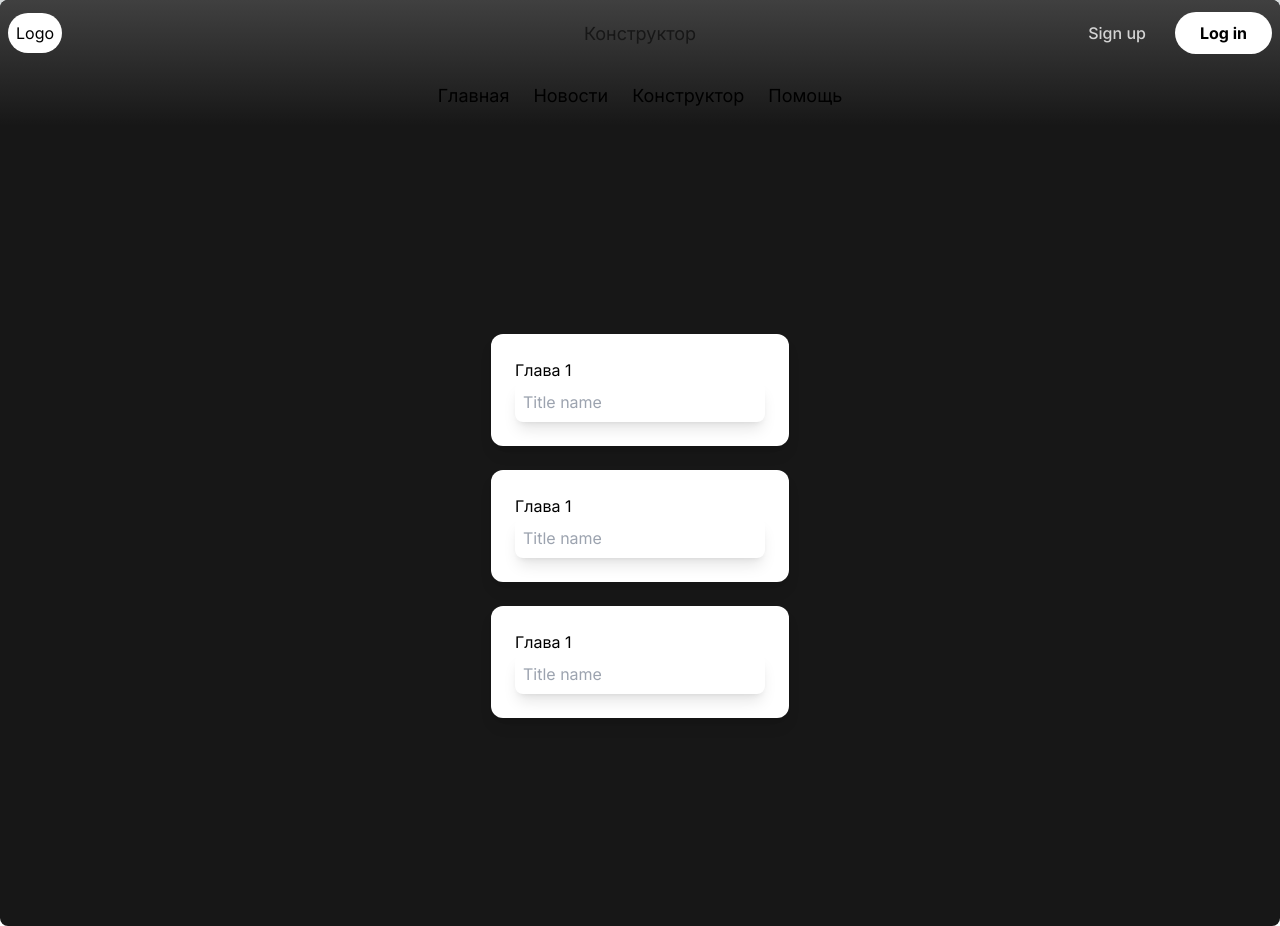
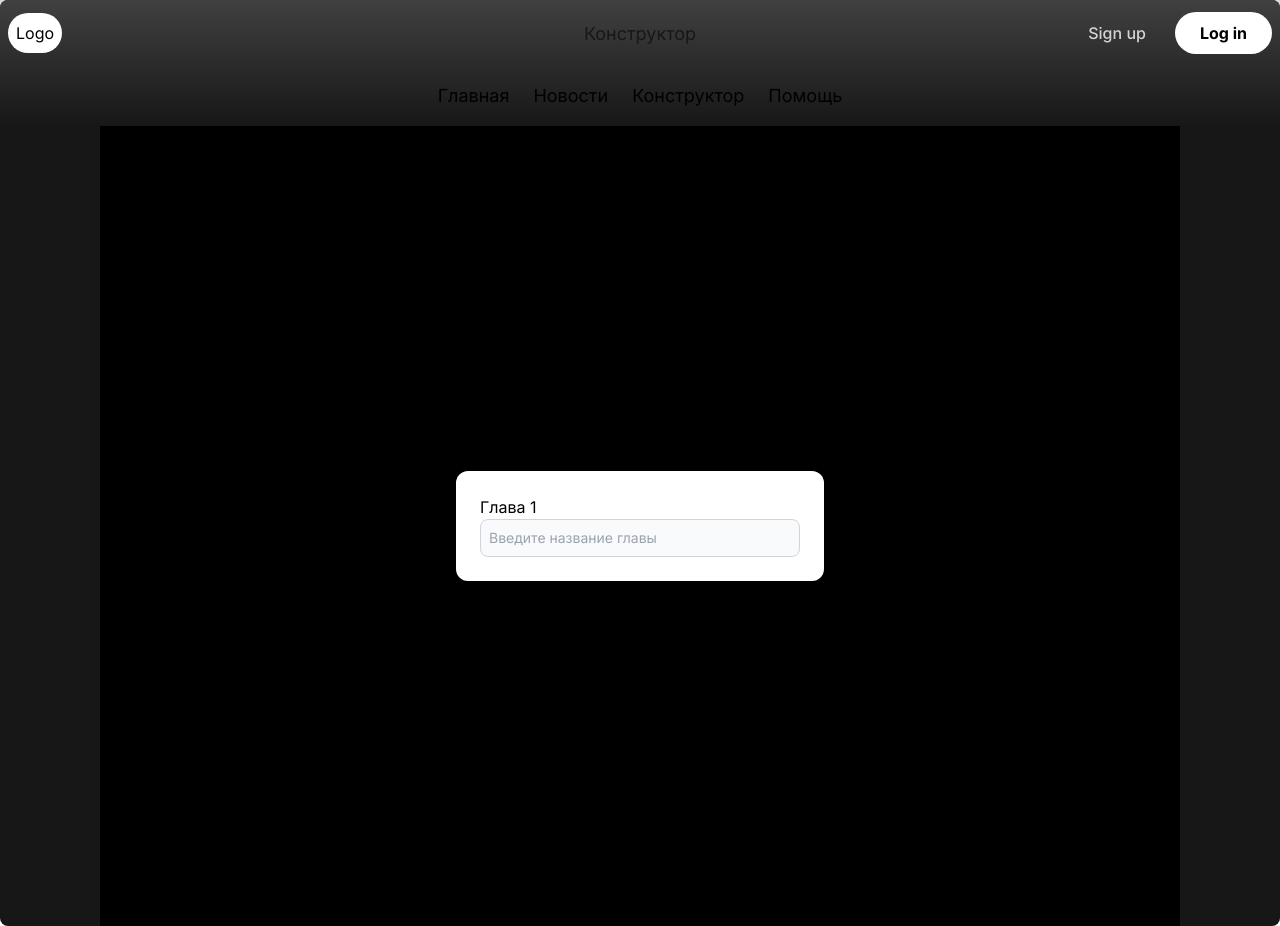
Before and after one commit to oleg-murmur/wordRedactor_v1, a Next.js app in the folder frontend/: page /builder in a window 1280 px wide. Built offline with nearby package versions, Linux system fonts and the light colour scheme.

Commit message:
add custom input and refactoring

```diff
--- a/frontend/src/app/builder/components/ConstructorModule.tsx
+++ b/frontend/src/app/builder/components/ConstructorModule.tsx
@@ -1,16 +1,17 @@
+import TitleInput from '@/components/TitleInput';
 import React from 'react'
 
 export interface ConstructorProps {
     title: string;
-
 }
 
 const ConstructorModule = ({title}:ConstructorProps) => {
+
     return (
-        <div className="xl:w-100 p-6 m-3 max-w-sm mx-auto bg-white rounded-xl shadow-lg flex  space-x-4">
+        <div className="p-6 m-3 bg-white rounded-xl shadow-lg flex  space-x-4">
             <div className='items-start flex flex-col '>
                 <div className="text-l text-black">{title}</div>
-                <input type='text' className="shadow-lg p-2 rounded-lg" placeholder="Title name"/>
+                <TitleInput title={title} placeholder={"Введите название главы"}/>
             </div>
         </div>
     )
--- a/frontend/src/app/builder/page.tsx
+++ b/frontend/src/app/builder/page.tsx
@@ -7,11 +7,9 @@ export default function Builder() {
       <Header>
         <div className="absolute top-5 left-0 w-full flex items-center justify-center text-lg text-neutral-900">Конструктор</div>
       </Header>
-      <div className="overflow-y-auto  ml-[200px] mr-[200px] h-screen  flex flex-col items-center justify-center text-center">
+
+      <div className="l:w-700 overflow-y-auto bg-black ml-[100px] mr-[100px] h-screen  flex flex-col items-center justify-center text-center">
         <ConstructorModule title={"Глава 1"}/>
-        <ConstructorModule title={"Глава 1"}/>
-        <ConstructorModule title={"Глава 1"}/>
-
       </div>
     </main>
   );
--- /dev/null
+++ b/frontend/src/components/TitleInput.tsx
@@ -0,0 +1,53 @@
+"use client"
+import React, { useEffect, useState } from 'react'
+
+export interface TitleInputProps {
+    title: string;
+    placeholder: string;
+}
+
+const TitleInput = ({title,placeholder}:TitleInputProps) => {
+
+    const [text, setText] = useState('');
+    const [savedText, setSavedText] = useState('');
+
+    useEffect(() => {
+      const timer = setTimeout(() => {
+        setSavedText(text);
+
+        console.log('Сохраняю данные:', text);
+      }, 1500);
+
+      return () => {
+        clearTimeout(timer);
+      };
+    }, [text]);
+
+    const handleInputChange = (e: { target: { value: React.SetStateAction<string>; }; }) => {
+      setText(e.target.value);
+    }
+
+    return (
+        <input
+            value={text}
+            onChange={handleInputChange}
+            type='text'
+            placeholder={placeholder}
+            className="
+                w-80
+                outline-none border
+                border-gray-300
+                text-gray-600
+                text-sm rounded-lg
+                p-2 bg-gray-50
+                hover:border-gray-500
+                focus:border-2
+                focus:ring-blue-400
+                focus:border-blue-400
+                duration-200"
+
+        />
+    )
+}
+
+export default TitleInput
```
